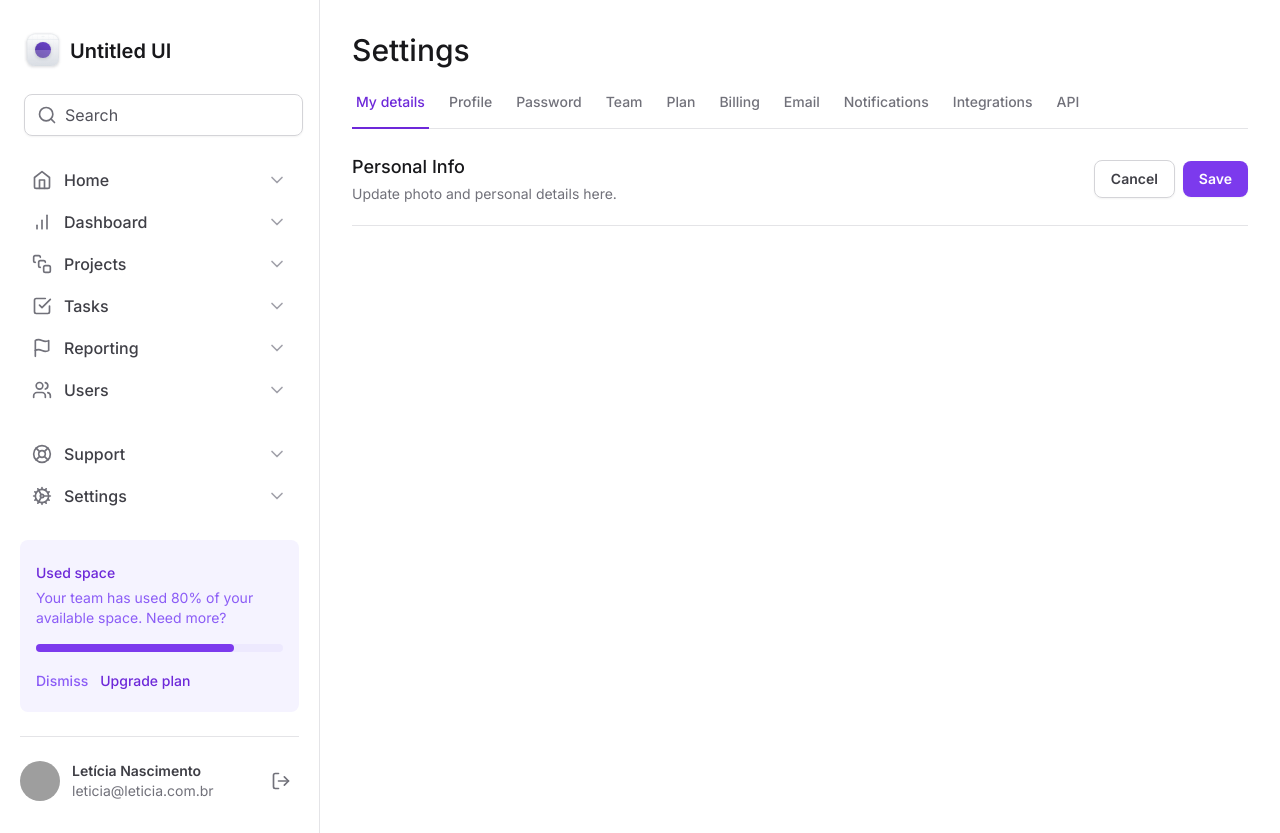
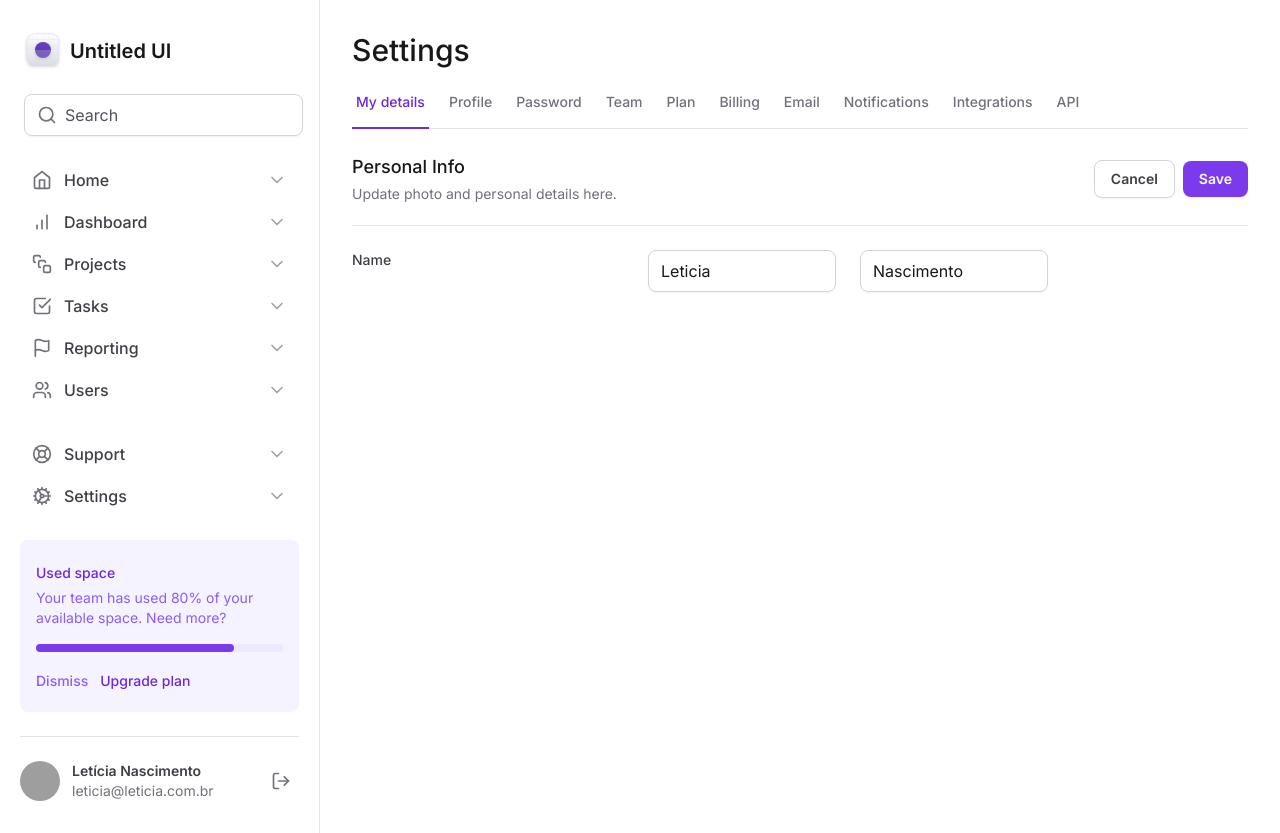
Before and after one commit to leticea/tailwind-next, a Next.js app: page / in a window 1280 px wide. Built offline with nearby package versions, Linux system fonts and the light colour scheme; grey boxes are pictures that could not be loaded.

Commit message:
feat(page.tsx): creating form input

```diff
--- a/src/app/page.tsx
+++ b/src/app/page.tsx
@@ -1,3 +1,4 @@
+import { InputControl, InputRoot } from "@/components/Input";
 import { SettingsTabs } from "@/components/SettingsTabs";
 
 export default function Home() {
@@ -34,7 +35,22 @@ export default function Home() {
 
         <form id="settings" className="mt-6 flex flex-col w-full gap-5">
           <div className="grid gap-3 grid-cols-form">
+            <label
+              htmlFor="firstName"
+              className="text-sm font-medium text-zinc-700"
+            >
+              Name
+            </label>
+            <div className="grid gap-6 grid-cols-2">
+              <InputRoot>
+                <InputControl id="firstName" defaultValue="Leticia" />
+              </InputRoot>
 
+              <InputRoot>
+                <InputControl defaultValue="Nascimento" />
+              </InputRoot>
+            </div>
+            <div />
           </div>
         </form>
       </div>
```
